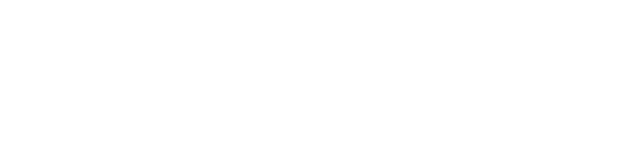
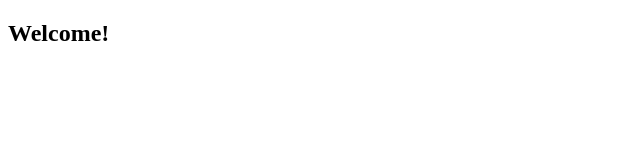
Before and after one commit to MaianneThornton/FCCPersonalPortfolio, a plain HTML site: page index.html in a window 1280 px wide. Shown: the whole page, without its empty margins (0-640 px from the left). Drawn offline with Linux system fonts and the light colour scheme.

Commit message:
Initial Commit - Successfully Completed User Story 2

```diff
--- a/index.html
+++ b/index.html
@@ -9,6 +9,8 @@
   <title>Build A Personal Portfolio Page</title>
 </head>
 <body>
-  <section id="welcome-section"></section>
+  <section id="welcome-section">
+    <h1>Welcome!</h1>
+  </section>
 </body>
 </html>
```
